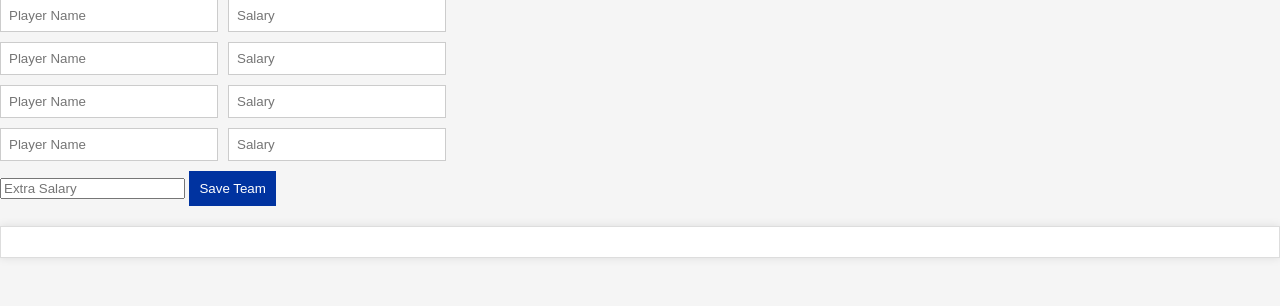
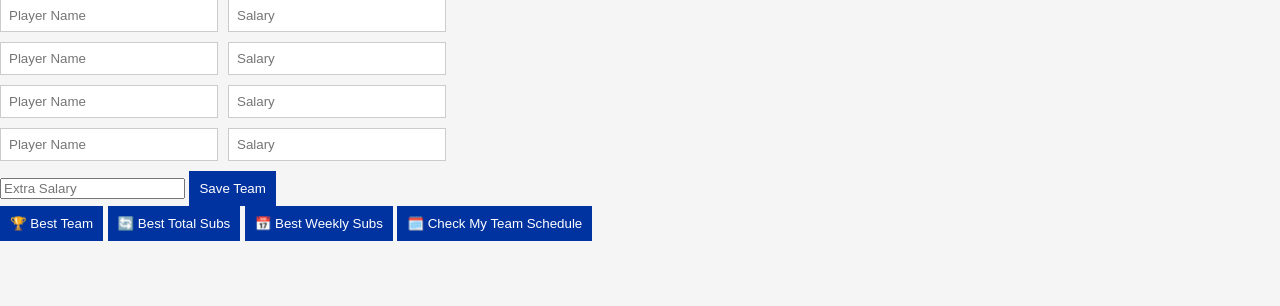
Before and after one commit to yuvalantman/fantasy-manager, a Flask app: page / in a window 1280 px wide. Shown: the part 339-645 px from the top of the page. Run offline with Flask 3, Linux system fonts and the light colour scheme.

Commit message:
trying to make multiple choices for weekly, make it a menu and add the best team without input and own user weekly schedule

```diff
--- a/app.py
+++ b/app.py
@@ -23,6 +23,10 @@ FULL_PLAYERS_CSV = "data/top_update_players.csv"
 SCHEDULE_CSV = "data/GW19Schedule.csv"
 
 full_players_df = pd.read_csv(FULL_PLAYERS_CSV)
+
+def get_best_team(salary_cap=100):
+    best_team_finder = BestTeamFinder(full_players_df, salary_cap)
+    return best_team_finder.find_best_team()
 
 def replace_nan_with_none(obj):
     """Recursively replace NaN values with None for JSON compatibility."""
@@ -99,9 +103,14 @@ def compute_result():
     extra_salary = float(session.get("extra_salary", 0))
     updated_players_data = session.get("updated_players_df")
 
-    if not user_team_data or updated_players_data.empty:
-        print("❌ ERROR: User team or updated players missing.")
+    if updated_players_data.empty:
+        print("❌ ERROR: updated players missing.")
         return jsonify({"error": "⚠️ User team is missing. Please enter your team first."}), 400
+    if not user_team_data:
+        best_team = get_best_team(salary_cap)
+        return jsonify({"best_team": best_team.to_dict(orient='records'),
+                        "total_form": best_team["Form"].sum().round(1),
+                        "total_price": best_team["$"].sum().round(1)})
 
     user_team = pd.DataFrame(user_team_data)
     user_team = user_team[["Player", "$", "Form", "TP.", "Pos","team"]]
@@ -117,8 +126,8 @@ def compute_result():
 
         response = {
             "best_team": best_team.to_dict(orient="records"),
-            "total_form": best_team["Form"].sum(),
-            "total_price": best_team["$"].sum()
+            "total_form": best_team["Form"].sum().round(1),
+            "total_price": best_team["$"].sum().round(1)
         }
         response = replace_nan_with_none(response)
         print("📢 Sending Response:", response)
@@ -128,43 +137,55 @@ def compute_result():
         optimizer = FantasyOptimizer(user_team, updated_players_df, SCHEDULE_CSV)
 
         if sub_type == "weekly":
-            best_team, new_form, _, best_out, best_in, weekly_sched = optimizer.find_best_weekly_substitutions(extra_salary)
-            response = {
-                "new_team": best_team.to_dict(orient="records"),
-                "new_form": new_form,
-                "substitutions_out": best_out,
-                "substitutions_in": best_in,
-                "weekly_sched": weekly_sched
-            }
-            if best_team is None or best_team.empty:
+            top_weekly_swaps = optimizer.find_best_weekly_substitutions(extra_salary, top_n)
+            if not top_weekly_swaps:
                 return jsonify({"error": "⚠️ No valid substitutions found."})
+            response = {"top_substitutions": []}
+            for  new_form,current_form, new_salary, subs_out, subs_in, new_team, weekly_sched in top_weekly_swaps:
+                response["top_substitutions"].append({
+                    "current_form": current_form,
+                    "new_form": new_form,
+                    "new_salary": new_salary,
+                    "substitutions_out": subs_out,
+                    "substitutions_in": subs_in,
+                    "new_team": new_team.to_dict(orient='records'),
+                    "weekly_sched": weekly_sched
+                })
             response = replace_nan_with_none(response)
             print("📢 Sending Response:", response)  # ✅ Debug Flask Response
             return jsonify(response)
         else:
-            top_swaps = optimizer.find_best_total_substitutions(extra_salary, top_n)
+            top_total_swaps = optimizer.find_best_total_substitutions(extra_salary, top_n)
 
-            if not top_swaps:
+            if not top_total_swaps:
                 return jsonify({"error": "⚠️ No valid substitutions found."})
 
-            response = {
-                "top_substitutions": [
-                    {
-                        "form_gain": form_gain,
-                        "new_team": new_team,
-                        "new_form": new_form,
-                        "new_salary": new_salary,
-                        "substitutions_out": substitutions_out,
-                        "substitutions_in": substitutions_in,
-                    }
-                    for form_gain, new_form, new_salary, substitutions_out, substitutions_in, new_team in top_swaps
-                ]
-            }
-            response = replace_nan_with_none(response)
-            print("📢 Sending Response:", response)  # ✅ Debug Flask Response
-            return jsonify(response)
+            response = {"top_substitutions": []}
+            for form_gain, new_form, current_form, new_salary, subs_out, subs_in, new_team in top_total_swaps:
+                response["top_substitutions"].append({
+                    "form_gain": form_gain,
+                    "new_form": new_form,
+                    "current_form": current_form,
+                    "new_salary": new_salary,
+                    "substitutions_out": subs_out,
+                    "substitutions_in": subs_in,
+                    "new_team": new_team.to_dict(orient='records')
+                })
+            return jsonify(replace_nan_with_none(response))
 
     return jsonify({"error": "⚠️ Invalid option selected."})
+
+@app.route("/print_weekly_form", methods=["POST"])
+def print_weekly_form():
+    user_team_data = session.get("user_team")
+    if not user_team_data:
+        return jsonify({"error": "User team is missing!"}), 400
+
+    user_team = pd.DataFrame(user_team_data)
+    optimizer = FantasyOptimizer(user_team, FULL_PLAYERS_CSV, SCHEDULE_CSV)
+    weekly_schedule = optimizer.print_weekly_form()
+
+    return jsonify({"weekly_schedule": weekly_schedule.to_dict(orient='records')})
 
 if __name__ == "__main__":
     from waitress import serve  # Use Waitress instead of Gunicorn for better performance
--- a/templates/index.html
+++ b/templates/index.html
@@ -8,7 +8,7 @@
     <script>
         document.addEventListener("DOMContentLoaded", function() {
             generatePlayerInputs();
-            setupOptionListeners();
+            setupMenuNavigation();
         });
 
 
@@ -25,6 +25,17 @@
                 `;
                 container.appendChild(div);
             }
+        }
+        function setupMenuNavigation() {
+            document.querySelectorAll(".menu-item").forEach(item => {
+                item.addEventListener("click", function() {
+                    let sectionToShow = this.dataset.section;
+                    document.querySelectorAll(".section").forEach(sec => {
+                        sec.style.display = "none";
+                    });
+                    document.getElementById(sectionToShow).style.display = "block";
+                });
+            });
         }
 
         async function autocompletePlayer(input) {
@@ -100,122 +111,17 @@
                 });
             });
         }
+        async function fetchWeeklySchedule() {
+            let response = await fetch("/print_weekly_schedule", { method: "POST" });
+            let data = await response.json();
 
-        let totalSubstitutions = [];
-        let currentSubIndex = 0;
+            let scheduleDiv = document.getElementById("team_weekly_schedule_content");
+            scheduleDiv.innerHTML = "";
 
-        function displaySubstitution(index) {
-            if (totalSubstitutions.length === 0) return;
-
-            let swap = totalSubstitutions[index];
-            let contentDiv = document.getElementById("total_substitutions_content");
-
-            contentDiv.innerHTML = `
-                <h5>💡 Substitution Plan ${index + 1} of ${totalSubstitutions.length}</h5>
-                <p><strong>Form Gain:</strong> ${swap.form_gain}</p>
-                <p><strong>New Salary:</strong> $${swap.new_salary}</p>
-                <p><strong>Players Out:</strong> ${swap.substitutions_out.join(", ")}</p>
-                <p><strong>Players In:</strong> ${swap.substitutions_in.join(", ")}</p>
-                <h4>✅ New Team</h4>
-                ${swap.new_team.map(player => `<p>${player.Player} - ${player.team} ($${player.Salary}) (Form - ${player.Form})</p>`).join("")}
-            `;
-
-            // Show/Hide navigation buttons
-            document.getElementById("prev_substitution").style.display = (index > 0) ? "inline-block" : "none";
-            document.getElementById("next_substitution").style.display = (index < totalSubstitutions.length - 1) ? "inline-block" : "none";
-        }
-
-        function changeSubstitution(direction) {
-            currentSubIndex += direction;
-            displaySubstitution(currentSubIndex);
-        }
-
-        async function computeResult() {
-            let option = document.querySelector('input[name="option"]:checked').value;
-            let salaryCapInput = document.getElementById("salary_cap").value.trim();
-            let salaryCap = salaryCapInput ? parseFloat(salaryCapInput) : 100;
-
-            let subType = "";
-            let topN = 5;
-            if (option === "best_substitutions") {
-                let selectedSubType = document.querySelector('input[name="sub_type"]:checked');
-                if (!selectedSubType) {
-                    alert("⚠️ Please select Weekly or Total for Substitutions.");
+            if (data.error) {
+                scheduleDiv.innerHTML = `<p style='color: red;'>${data.error}</p>`;
                 return;
             }
-                subType = selectedSubType.value;
-                if (subType === "total") {
-                    let topNInput = document.getElementById("top_n").value.trim();
-                    topN = topNInput ? parseInt(topNInput) : 5;
-                }
-            }
-
-            let resultDiv = document.getElementById("result");
-            resultDiv.innerHTML = "<h3>⏳ Finding your best subs...</h3><div class='spinner'></div>";
-
-            try {
-                let response = await fetch("/compute_result", {
-                    method: "POST",
-                    headers: { "Content-Type": "application/json" },
-                    body: JSON.stringify({
-                        option: option,
-                        sub_type: subType,
-                        salary_cap: salaryCap,
-                        top_n: topN
-                    })
-                });
-
-                if (!response.ok) {
-                    throw new Error(`Server Error: ${response.status} ${response.statusText}`);
-                }
-
-                let data = await response.json();
-                console.log("📢 Received Response:", data);
-
-                resultDiv.innerHTML = "<h3>Results:</h3>";
-
-                if (data.error) {
-                    resultDiv.innerHTML = `<p style="color: red;">${data.error}</p>`;
-                    return;
-                }
-
-                if (data.best_team) {
-                    // Best Team Response
-                    resultDiv.innerHTML += "<h4>🏆 Best Team</h4>";
-                    data.best_team.forEach(player => {
-                        resultDiv.innerHTML += `<p>${player.Player} - ${player.team} ($${player.$})</p>`;
-                    });
-                    resultDiv.innerHTML += `<p><strong>Total Form:</strong> ${data.total_form}</p>`;
-                    resultDiv.innerHTML += `<p><strong>Total Price:</strong> $${data.total_price}</p>`;
-                }
-                else if (subType === "weekly" && "weekly_sched" in data && typeof data.weekly_sched === "object" && Object.keys(data.weekly_sched).length > 0) {
-                    console.log("📢 Weekly Schedule Found:", data.weekly_sched);
-
-                    resultDiv.innerHTML += "<h4>🏆 Best Team</h4>";
-
-                    // ✅ Add Players In and Out
-                    if ("substitutions_out" in data && "substitutions_in" in data) {
-                        resultDiv.innerHTML += `<h4>❌ Players Out:</h4><p>${data.substitutions_out.join(", ")}</p>`;
-                        resultDiv.innerHTML += `<h4>✅ Players In:</h4><p>${data.substitutions_in.join(", ")}</p>`;
-                    }
-
-                    // ✅ Add Full Team with Salary and Form
-                    if ("new_team" in data && Array.isArray(data.new_team) && data.new_team.length > 0) {
-                        resultDiv.innerHTML += "<h4>📋 Full Team:</h4><ul>";
-                        data.new_team.forEach(player => {
-                            resultDiv.innerHTML += `<p>${player.Player} - ${player.team} ($${player.Salary}) (Form: ${player.Form})</p>`;
-                        });
-                        resultDiv.innerHTML += "</ul>";
-                    }
-
-                    // ✅ Ensure Weekly Schedule Section Exists Before Modifying It
-                    setTimeout(() => {
-                        let weeklyScheduleSection = document.getElementById("weekly_schedule_section");
-                        let weeklyScheduleContent = document.getElementById("weekly_schedule_content");
-
-                        if (weeklyScheduleSection && weeklyScheduleContent) {
-                            weeklyScheduleSection.style.display = "block"; // ✅ Ensure it is visible
-                            weeklyScheduleContent.innerHTML = "<h4>📅 Weekly Schedule:</h4>";
 
             let tableHTML = `<table border="1" style="border-collapse: collapse; width: 100%; text-align: center;">
                                 <thead>
@@ -231,49 +137,146 @@
                                 </thead>
                                 <tbody>`;
 
-                            let maxRows = Math.max(...Object.values(data.weekly_sched).map(day => day.length));
-
+            let maxRows = Math.max(...Object.values(data.weekly_schedule).map(day => day.length));
             for (let row = 0; row < maxRows; row++) {
                 tableHTML += "<tr>";
                 for (let day = 1; day <= 7; day++) {
-                                    let dayData = data.weekly_sched[day] || [];
-                                    if (row < dayData.length) {
+                    let dayData = data.weekly_schedule[day] || [];
+                    tableHTML += row < dayData.length ? `<td>${dayData[row]}</td>` : "<td></td>";
+                }
+                tableHTML += "</tr>";
+            }
+            tableHTML += "</tbody></table>";
+            scheduleDiv.innerHTML = tableHTML;
+        }
+
+        let totalSubstitutions = [];
+        let currentSubIndex = 0;
+
+        function displaySubstitution(index, substitutions, contentDivId) {
+            if (substitutions.length === 0) return;
+
+            let swap = substitutions[index];
+            let contentDiv = document.getElementById(contentDivId);
+
+            if (contentDivId === "weekly_subs_result") {
+                contentDiv.innerHTML = `
+                    <h5>💡 Substitution Plan ${index + 1} of ${substitutions.length}</h5>
+                    <p><strong>Current Form:</strong> ${swap.current_form}</p>
+                    <p><strong>New weekly Form:</strong> ${swap.new_form}</p>
+                    <p><strong>New Salary:</strong> $${swap.new_salary}</p>
+                    <p><strong>Players Out:</strong> ${swap.substitutions_out.join(", ")}</p>
+                    <p><strong>Players In:</strong> ${swap.substitutions_in.join(", ")}</p>
+                    <h4>✅ New Team</h4>
+                    ${swap.new_team.map(player => `<p>${player.Player} - ${player.team} ($${player.Salary}) (Form - ${player.Form})</p>`).join("")}
+                `;
+                contentDiv.innerHTML += `<button onclick="showWeeklySchedule(${index}, ${JSON.stringify(swap.weekly_sched)})">View Weekly Schedule</button>
+                <div id="weekly_schedule_${index}" class="weekly-schedule" style="display: none;"></div>`;
+            }
+            else{
+                contentDiv.innerHTML = `
+                    <h5>💡 Substitution Plan ${index + 1} of ${substitutions.length}</h5>
+                    <p><strong>Current Form:</strong> ${swap.current_form}</p>
+                    <p><strong>Form Gain:</strong> ${swap.form_gain}</p>
+                    <p><strong>New Salary:</strong> $${swap.new_salary}</p>
+                    <p><strong>Players Out:</strong> ${swap.substitutions_out.join(", ")}</p>
+                    <p><strong>Players In:</strong> ${swap.substitutions_in.join(", ")}</p>
+                    <h4>✅ New Team</h4>
+                    ${swap.new_team.map(player => `<p>${player.Player} - ${player.team} ($${player.Salary}) (Form - ${player.Form})</p>`).join("")}
+                `;
+            }
+
+            document.getElementById("prev_substitution").style.display = (index > 0) ? "inline-block" : "none";
+            document.getElementById("next_substitution").style.display = (index < substitutions.length - 1) ? "inline-block" : "none";
+        }
+
+        function changeSubstitution(direction, substitutions, contentDivId) {
+            currentSubIndex += direction;
+            displaySubstitution(currentSubIndex, substitutions, contentDivId);
+        }
+
+        function displayWeeklySubstitutions(substitutions) {
+            totalSubstitutions = substitutions;
+            currentSubIndex = 0;
+            displaySubstitution(currentSubIndex, totalSubstitutions, "weekly_subs_result");
+        }
+
+        function displayTotalSubstitutions(substitutions) {
+            totalSubstitutions = substitutions;
+            currentSubIndex = 0;
+            displaySubstitution(currentSubIndex, totalSubstitutions, "total_subs_result");
+        }
+
+        function showWeeklySchedule(index, scheduleData) {
+            let scheduleDiv = document.getElementById(`weekly_schedule_${index}`);
+            if (scheduleDiv.innerHTML === "") {
+                let tableHTML = `<table border="1" style="border-collapse: collapse; width: 100%; text-align: center;">
+                                    <thead>
+                                        <tr>
+                                            <th>Monday</th>
+                                            <th>Tuesday</th>
+                                            <th>Wednesday</th>
+                                            <th>Thursday</th>
+                                            <th>Friday</th>
+                                            <th>Saturday</th>
+                                            <th>Sunday</th>
+                                        </tr>
+                                    </thead>
+                                    <tbody>`;
+
+                let maxRows = Math.max(...Object.values(scheduleData).map(day => day.length));
+                for (let row = 0; row < maxRows; row++) {
+                    tableHTML += "<tr>";
+                    for (let day = 1; day <= 7; day++) {
+                        let dayData = scheduleData[day] || [];
+                        if (row < dayData.length-1) {
                             tableHTML += `<td>${dayData[row].Player} (${dayData[row].Form})</td>`;
                         } else {
+                            tableHTML += `<td>${dayData[row]}</td>`;
                             tableHTML += "<td></td>";
                         }
                     }
                     tableHTML += "</tr>";
                 }
-
                 tableHTML += "</tbody></table>";
-                            weeklyScheduleContent.innerHTML += tableHTML;
-                        } else {
-                            console.warn("⚠️ 'weekly_schedule_section' or 'weekly_schedule_content' not found in DOM!");
+                scheduleDiv.innerHTML = tableHTML;
             }
-                    }, 100); // Small delay to ensure DOM is updated
+            scheduleDiv.style.display = scheduleDiv.style.display === "none" ? "block" : "none";
         }
 
+        async function computeResult(option, top_n = 5) {
+            let salaryCapInput = document.getElementById("salary_cap");
+            let salaryCap = salaryCapInput ? parseFloat(salaryCapInput.value) : 100;
 
-                else if (subType === "total" && "top_substitutions" in data && Array.isArray(data.top_substitutions) && data.top_substitutions.length > 0) {
-                    // Best Total Substitutions (Menu Format)
-                    totalSubstitutions = data.top_substitutions;
-                    currentSubIndex = 0;
+            let response = await fetch("/compute_result", {
+                method: "POST",
+                headers: { "Content-Type": "application/json" },
+                body: JSON.stringify({ option, salary_cap: salaryCap, top_n })
+            });
 
-                    let totalSubsSection = document.getElementById("total_substitutions_section");
-                    if (totalSubsSection) {
-                        totalSubsSection.style.display = "block";
-                        displaySubstitution(currentSubIndex);
-                    } else {
-                        console.warn("⚠️ Element 'total_substitutions_section' not found in DOM!");
+            let data = await response.json();
+            let resultDiv = document.getElementById(option + "_result");
+            resultDiv.innerHTML = "";
+
+            if (data.error) {
+                resultDiv.innerHTML = `<p style="color: red;">${data.error}</p>`;
+                return;
             }
+
+            if (option === "best_team") {
+                resultDiv.innerHTML += `<h4>🏆 Best Team</h4>`;
+                data.best_team.forEach(player => {
+                    resultDiv.innerHTML += `<p>${player.Player} - ${player.team} ($${player.$})</p>`;
+                });
+                resultDiv.innerHTML += `<p><strong>Total Form:</strong> ${data.total_form}</p>`;
+                resultDiv.innerHTML += `<p><strong>Total Price:</strong> $${data.total_price}</p>`;
             }
-                else {
-                    resultDiv.innerHTML += `<p style="color: red;">⚠️ No valid substitutions found.</p>`;
+
+            else if (option === "best_weekly_subs") {
+                displayWeeklySubstitutions(data.top_substitutions);
             }
-            } catch (error) {
-                console.error("❌ Error in computeResult():", error);
-                resultDiv.innerHTML = `<p style="color: red;">❌ An error occurred while computing results: ${error.message}</p>`;
+            else if (option === "best_total_subs") {
+                displayTotalSubstitutions(data.top_substitutions);
             }
         }
 
@@ -286,40 +289,42 @@
     <input type="number" id="extra_salary" placeholder="Extra Salary">
     <button onclick="setUserTeam()">Save Team</button>
 
-    <div id="next_step" style="display: none;">
-        <h2>Select an Option</h2>
-        <label><input type="radio" name="option" value="best_team" checked> 🏆 Best Team</label>
-        <label><input type="radio" name="option" value="best_substitutions"> 🔄 Best Substitutions</label>
+    <!-- Menu for different sections -->
+    <nav>
+        <button class="menu-item" data-section="best_team_section">🏆 Best Team</button>
+        <button class="menu-item" data-section="total_subs_section">🔄 Best Total Subs</button>
+        <button class="menu-item" data-section="weekly_subs_section">📅 Best Weekly Subs</button>
+        <button class="menu-item" data-section="team_schedule_section">🗓️ Check My Team Schedule</button>
+    </nav>
 
-        <!-- Substitutions Choice (Initially Hidden) -->
-        <div id="sub_options" style="display: none;">
-            <h3>Substitutions Type</h3>
-            <label><input type="radio" name="sub_type" value="weekly" checked> 📅 Weekly</label>
-            <label><input type="radio" name="sub_type" value="total"> 🔢 Total</label>
-            <div id="top_n_input" style="display: none;">
-                <label for="top_n">🔝 Number of Top Substitutions:</label>
-                <input type="number" id="top_n" name="top_n" min="1" value="5">
-            </div>
+    <!-- Sections (Hidden by Default) -->
+    <div id="best_team_section" class="section" style="display: none;">
+        <h2>🏆 Best Team</h2>
+        <button onclick="computeResult('best_team')">Find Best Team</button>
+        <div id="best_team_result"></div>
     </div>
 
-        <!-- Salary Cap Input -->
-        <label for="salary_cap">💰 Salary Cap:</label>
-        <input type="number" id="salary_cap" name="salary_cap" step="0.1" placeholder="Enter Salary Cap">
-
-        <button onclick="computeResult()">🔍 Compute</button>
+    <div id="total_subs_section" class="section" style="display: none;">
+        <h2>🔄 Best Total Substitutions</h2>
+        <button onclick="computeResult('best_total_subs')">Find Best Total Subs</button>
+        <div id="total_subs_result"></div>
+        <button id="prev_total_sub" style="display: none;" onclick="changeSubstitution(-1, totalSubstitutions, 'total_subs_result')">⬅️ Previous</button>
+        <button id="next_total_sub" style="display: none;" onclick="changeSubstitution(1, totalSubstitutions, 'total_subs_result')">Next ➡️</button>
     </div>
 
-    <div id="result"></div>
-    <div id="weekly_schedule_section" style="display: none;">
-            <h4>📅 Weekly Schedule</h4>
-            <div id="weekly_schedule_content"></div>
+    <div id="weekly_subs_section" class="section" style="display: none;">
+        <h2>📅 Best Weekly Substitutions</h2>
+        <button onclick="computeResult('best_weekly_subs')">Find Best Weekly Subs</button>
+        <div id="weekly_subs_result"></div>
+        <button id="prev_weekly_sub" style="display: none;" onclick="changeSubstitution(-1, totalSubstitutions, 'weekly_subs_result')">⬅️ Previous</button>
+        <button id="next_weekly_sub" style="display: none;" onclick="changeSubstitution(1, totalSubstitutions, 'weekly_subs_result')">Next ➡️</button>
     </div>
 
-        <div id="total_substitutions_section" style="display: none;">
-            <h4>🔄 Best Total Substitutions</h4>
-            <div id="total_substitutions_content"></div>
-            <button id="prev_substitution" style="display: none;" onclick="changeSubstitution(-1)">⬅️ Previous</button>
-            <button id="next_substitution" style="display: none;" onclick="changeSubstitution(1)">Next ➡️</button>
+    <div id="team_schedule_section" class="section" style="display: none;">
+        <h2>🗓️ My Team Weekly Schedule</h2>
+        <button onclick="fetchWeeklySchedule()">View My Team's Weekly Schedule</button>
+        <div id="team_weekly_schedule_content"></div>
     </div>
 </body>
+
 </html>
```
Also changed, not shown: optimizer.py (+78 -32 lines). Lines whose indentation alone changed are shown as unchanged.
